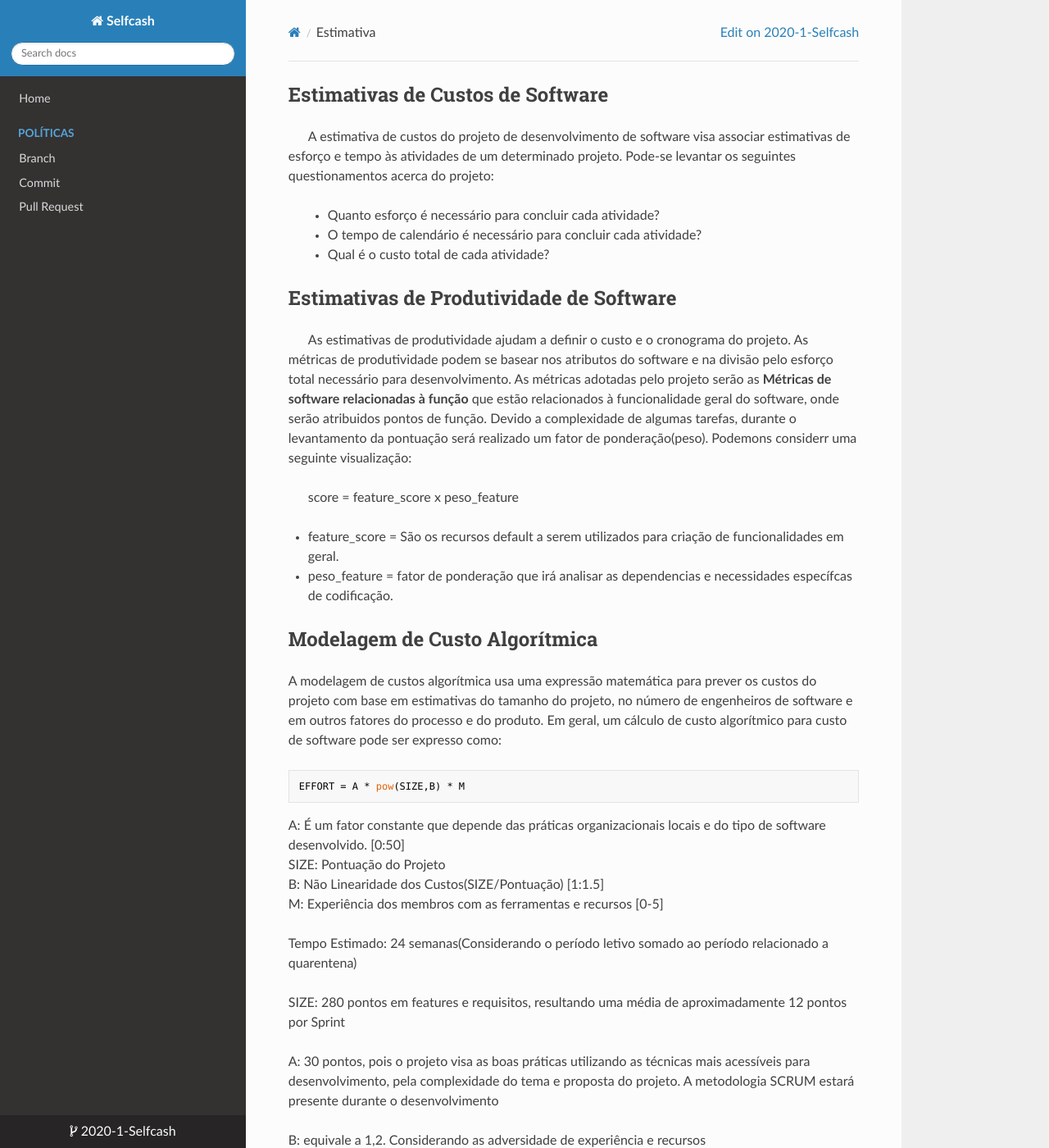
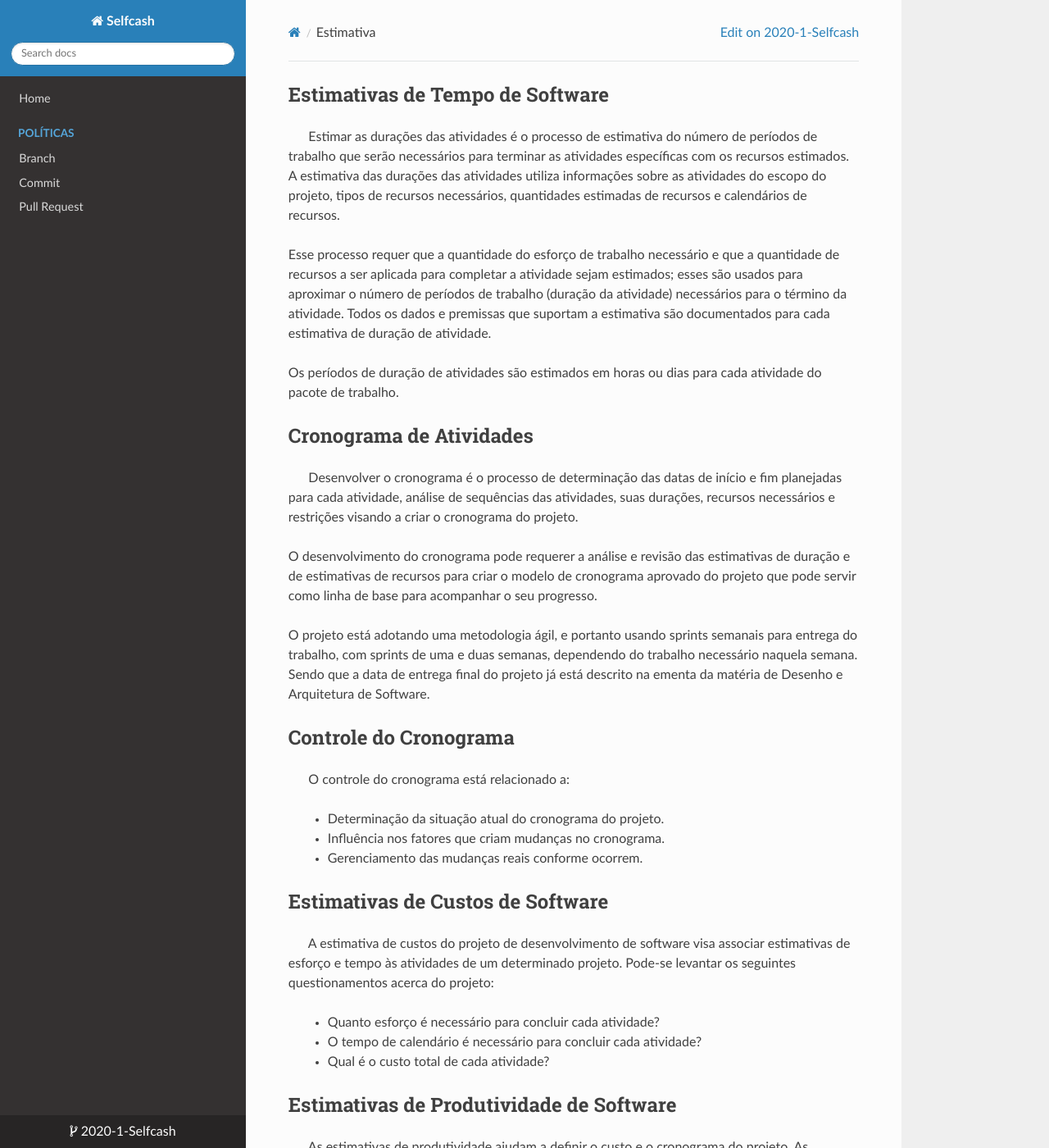
Before and after one commit to 2020-1-Selfcash/Docs, an MkDocs documentation site: the page built from docs/estimativa.md, in a window 1280 px wide and 1400 px high. Shown: the whole window at 82% size. Built offline with MkDocs 1.6.1, drawn with Linux system fonts in a browser that asks for light colours; nearby versions of some CDN libraries.

Commit message:
add software time estimation

```diff
--- a/docs/estimativa.md
+++ b/docs/estimativa.md
@@ -1,3 +1,28 @@
+## Estimativas de Tempo de Software
+&nbsp;&nbsp;&nbsp;&nbsp;&nbsp;&nbsp;Estimar as durações das atividades é o processo de estimativa do número de períodos
+de trabalho que serão necessários para terminar as atividades específicas com os recursos estimados. A estimativa das durações das atividades utiliza informações sobre as atividades do escopo do projeto, tipos de recursos necessários, quantidades estimadas de recursos e calendários de recursos.
+
+Esse processo requer que a quantidade do esforço de trabalho necessário e que a quantidade de recursos a ser aplicada para completar a atividade sejam estimados; esses são usados para aproximar o número de períodos de trabalho (duração da atividade) necessários para o término da atividade. Todos os dados e premissas que suportam a estimativa são documentados para cada estimativa de duração de atividade.
+
+Os períodos de duração de atividades são estimados em horas ou dias para cada
+atividade do pacote de trabalho.
+
+## Cronograma de Atividades
+
+&nbsp;&nbsp;&nbsp;&nbsp;&nbsp;&nbsp;Desenvolver o cronograma é o processo de determinação das datas de início e fim planejadas para cada atividade, análise de sequências das atividades, suas durações, recursos necessários e restrições visando a criar o cronograma do projeto.
+
+O desenvolvimento do cronograma pode requerer a análise e revisão das estimativas de duração e de estimativas de recursos para criar o modelo de cronograma aprovado do projeto que pode servir como linha de base para acompanhar o seu progresso.
+
+O projeto está adotando uma metodologia ágil, e portanto usando sprints semanais para entrega do trabalho, com sprints de uma e duas semanas, dependendo do trabalho necessário naquela semana. Sendo que a data de entrega final do projeto já está descrito na ementa da matéria de Desenho e Arquitetura de Software.
+
+## Controle do Cronograma
+
+&nbsp;&nbsp;&nbsp;&nbsp;&nbsp;&nbsp;O controle do cronograma está relacionado a:
+
+> * Determinação da situação atual do cronograma do projeto.
+> * Influência nos fatores que criam mudanças no cronograma.
+> * Gerenciamento das mudanças reais conforme ocorrem.
+
 ## Estimativas de Custos de Software
 
 &nbsp;&nbsp;&nbsp;&nbsp;&nbsp;&nbsp;A estimativa de custos do projeto de desenvolvimento de software visa associar estimativas de esforço e tempo às atividades de um determinado projeto. Pode-se levantar os seguintes questionamentos acerca do projeto:
```
